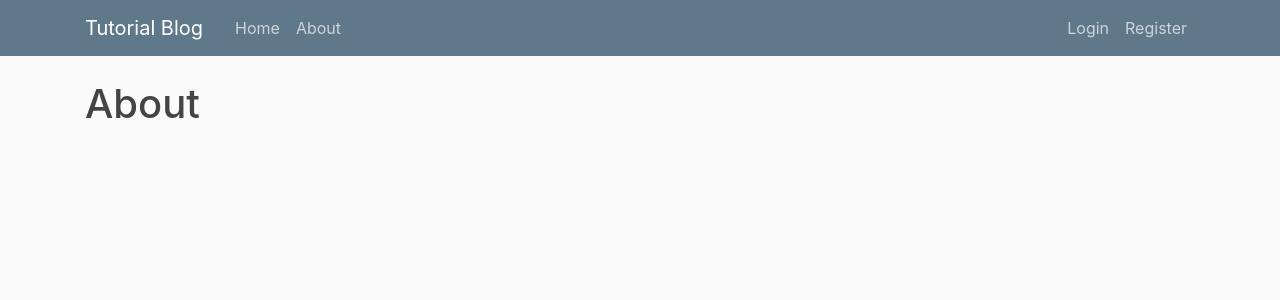
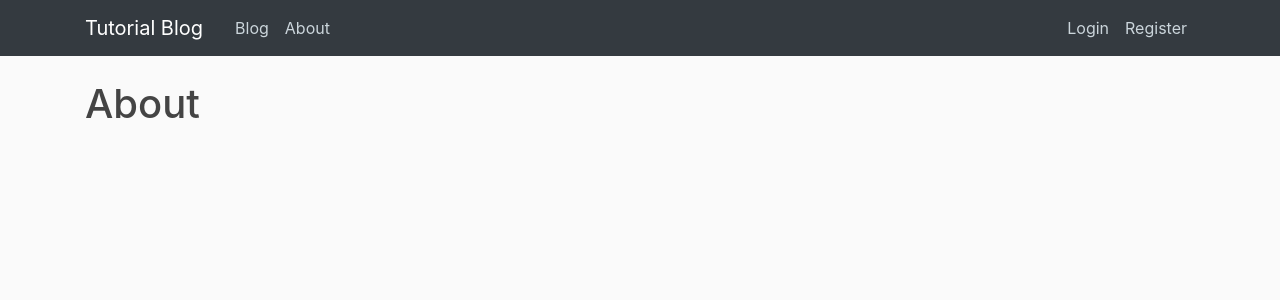
Before and after one commit to Sabbirdiu/tutorialApplication, a Django app: template blog/templates/blog/about.html in a window 1280 px wide. Shown: the top 300 px of the page. Run offline with Django 3.2, Linux system fonts and the light colour scheme; the template is opened without the code that fills it, so the values that code supplies are empty; some libraries are stand-ins or nearby versions.

Commit message:
add deshboard

```diff
--- a/blog/templates/base.html
+++ b/blog/templates/base.html
@@ -21,7 +21,7 @@
   </head>
   <body>
     <header class="site-header">
-      <nav class="navbar navbar-expand-md navbar-dark bg-steel fixed-top">
+      <nav class="navbar navbar-expand-md navbar-dark bg-dark fixed-top">
         <div class="container">
           <a class="navbar-brand mr-4" href="{% url 'blog-home' %}">
             Tutorial Blog</a
@@ -39,7 +39,7 @@
           </button>
           <div class="collapse navbar-collapse" id="navbarToggle">
             <div class="navbar-nav mr-auto">
-              <a class="nav-item nav-link" href="{% url 'blog-home' %}">Home</a>
+              <a class="nav-item nav-link" href="{% url 'blog-home' %}">Blog</a>
               <a class="nav-item nav-link" href="{% url 'blog-about' %}"
                 >About</a
               >
@@ -52,6 +52,9 @@
               >
               <a class="nav-item nav-link" href="{% url 'profile' %}"
                 >Profile</a
+              >
+              <a class="nav-item nav-link" href="{% url 'dashboard' %}"
+                >Dashboard</a
               >
               <a class="nav-item nav-link" href="{% url 'logout' %}">Logout</a>
 
@@ -70,15 +73,11 @@
       <div class="row">
         <div class="col-md-8">
           <!-- messages for new user..../like account created for sabbir -->
-          {% if messages %}
-            {% for message in messages %}
+          {% if messages %} {% for message in messages %}
           <div class="alert alert-{{message.tags}}">
             {{message}}
           </div>
-            {% endfor %}
-          {% endif %}
-          {% block content %}
-          {% endblock %}
+          {% endfor %} {% endif %} {% block content %} {% endblock %}
         </div>
         <!-- <div class="col-md-4">
             <div class="content-section">
--- /dev/null
+++ b/blog/templates/blog/dashboard.html
@@ -0,0 +1,4 @@
+{% extends 'base.html' %}
+{% block content  %}
+<h1> Wellcome {{user.username}}</h1>
+{% endblock %}
--- a/blog/urls.py
+++ b/blog/urls.py
@@ -11,6 +11,7 @@ urlpatterns = [
     path('post/<int:pk>/delete_post/',PostDeleteView.as_view(),name ='post-delete'),
     path('user/<str:username>', UserPostListView.as_view(), name='user-posts'),
     path('about/',views.about,name='blog-about'),
+    path('dashboard/',views.dashboard,name='dashboard')
 
 
 
--- a/blog/views.py
+++ b/blog/views.py
@@ -4,7 +4,7 @@ from django.contrib import messages
 from django.contrib.auth.models import User
 from django.views.generic import ListView,DetailView,CreateView,UpdateView,DeleteView
 from django.contrib.auth.mixins import LoginRequiredMixin,UserPassesTestMixin
-
+from django.contrib.auth.decorators import login_required
 
 def home(request):
     context = {
@@ -13,6 +13,9 @@ def home(request):
     return render(request,'blog/home.html',context)
 def about(request):
     return render(request,'blog/about.html')
+@login_required
+def dashboard(request):
+    return render(request,'blog/dashboard.html')
 
 class PostListView(ListView):
     model = Post
--- a/newspaper/settings.py
+++ b/newspaper/settings.py
@@ -127,5 +127,5 @@ MEDIA_URL='/media/'
 STATIC_ROOT = os.path.join(BASE_DIR,  'static')
 
 CRISPY_TEMPLATE_PACK='bootstrap4'
-LOGIN_REDIRECT_URL = 'blog-home'
+LOGIN_REDIRECT_URL = 'dashboard'
 LOGIN_URL = 'login'
--- a/users/forms.py
+++ b/users/forms.py
@@ -2,6 +2,7 @@ from django import forms
 from django.contrib.auth.models import User
 from django.contrib.auth.forms import UserCreationForm
 from .models import Profile
+
 
 
 class UserRegisterForm(UserCreationForm):
```
Also changed, not shown: db.sqlite3, users/templates/users/password_change_form.html (added).
